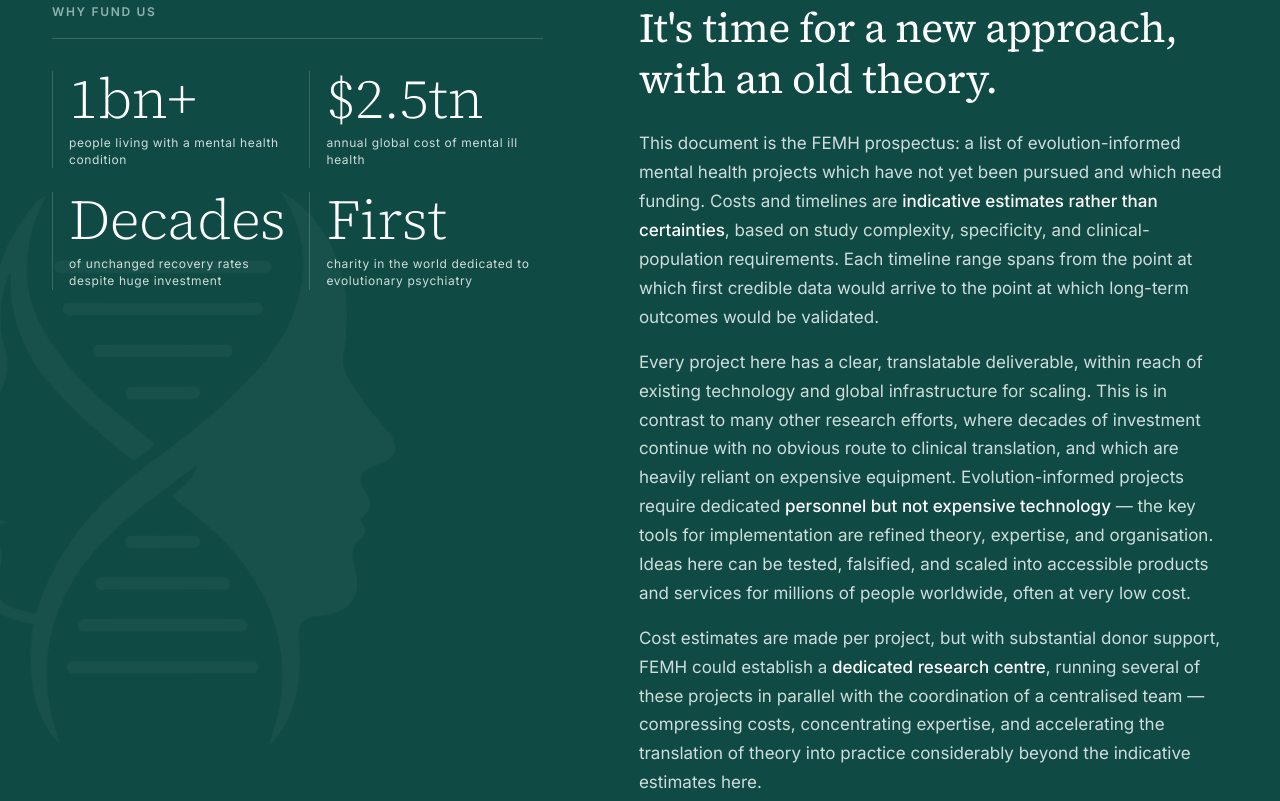
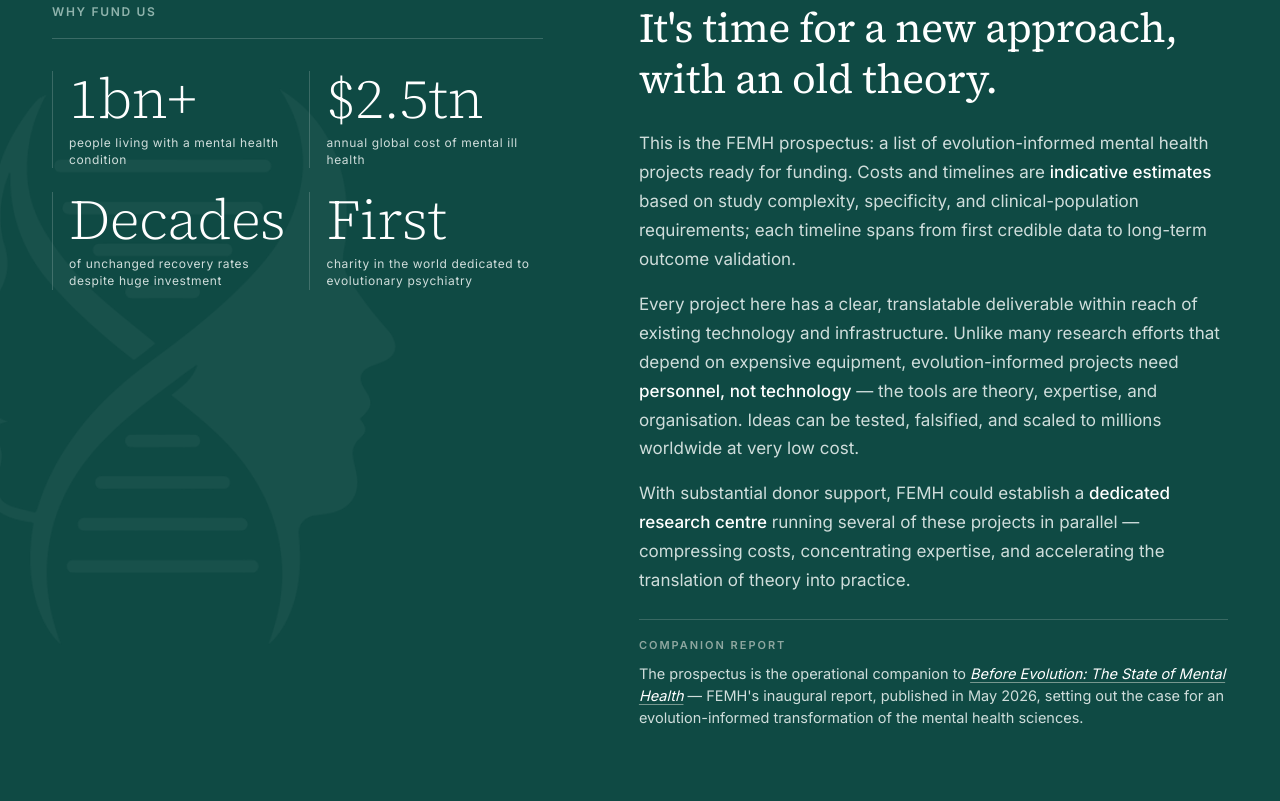
Before and after one commit to evolutionandmentalhealth-source/femh-prospectus, a plain HTML site: page index.html in a window 1280 px wide. Shown: the part 1939-2740 px from the top of the page. Drawn offline with Linux system fonts and the light colour scheme.

Commit message:
Why fund us: tighten all three paragraphs (~210 -> ~125 words)
Trimmed the why-band prose by roughly 40% while keeping every
substantive claim. Cuts:

P1: removed 'which have not yet been pursued and which need funding'
(redundant with 'ready for funding'), shortened 'estimates rather
than certainties' to just 'estimates', collapsed the timeline
explanation into one clause.

P2: dropped 'global infrastructure for scaling' (the next clause
already says 'scaled to millions worldwide'), removed 'with no
obvious route to clinical translation' (carried by 'depend on
expensive equipment'), tightened the personnel/technology
phrasing.

P3: as requested, stops at 'theory into practice' — drops the
'considerably beyond the indicative estimates here' coda, which
was making the same point twice.

The companion-report subnote and the heading stay as they were.

```diff
--- a/index.html
+++ b/index.html
@@ -569,9 +569,9 @@
       </div>
       <div class="why-body body-prose">
         <h2>It's time for a new approach, with an old theory.</h2>
-        <p>This document is the FEMH prospectus: a list of evolution-informed mental health projects which have not yet been pursued and which need funding. Costs and timelines are <strong>indicative estimates rather than certainties</strong>, based on study complexity, specificity, and clinical-population requirements. Each timeline range spans from the point at which first credible data would arrive to the point at which long-term outcomes would be validated.</p>
-        <p>Every project here has a clear, translatable deliverable, within reach of existing technology and global infrastructure for scaling. This is in contrast to many other research efforts, where decades of investment continue with no obvious route to clinical translation, and which are heavily reliant on expensive equipment. Evolution-informed projects require dedicated <strong>personnel but not expensive technology</strong> — the key tools for implementation are refined theory, expertise, and organisation. Ideas here can be tested, falsified, and scaled into accessible products and services for millions of people worldwide, often at very low cost.</p>
-        <p>Cost estimates are made per project, but with substantial donor support, FEMH could establish a <strong>dedicated research centre</strong>, running several of these projects in parallel with the coordination of a centralised team — compressing costs, concentrating expertise, and accelerating the translation of theory into practice considerably beyond the indicative estimates here.</p>
+        <p>This is the FEMH prospectus: a list of evolution-informed mental health projects ready for funding. Costs and timelines are <strong>indicative estimates</strong> based on study complexity, specificity, and clinical-population requirements; each timeline spans from first credible data to long-term outcome validation.</p>
+        <p>Every project here has a clear, translatable deliverable within reach of existing technology and infrastructure. Unlike many research efforts that depend on expensive equipment, evolution-informed projects need <strong>personnel, not technology</strong> — the tools are theory, expertise, and organisation. Ideas can be tested, falsified, and scaled to millions worldwide at very low cost.</p>
+        <p>With substantial donor support, FEMH could establish a <strong>dedicated research centre</strong> running several of these projects in parallel — compressing costs, concentrating expertise, and accelerating the translation of theory into practice.</p>
         <aside class="why-companion">
           <div class="why-companion-label">Companion report</div>
           <p>The prospectus is the operational companion to <a href="https://beforeevolution.femh.foundation" target="_blank" rel="noopener"><em>Before Evolution: The State of Mental Health</em></a> — FEMH's inaugural report, published in May 2026, setting out the case for an evolution-informed transformation of the mental health sciences.</p>
```
